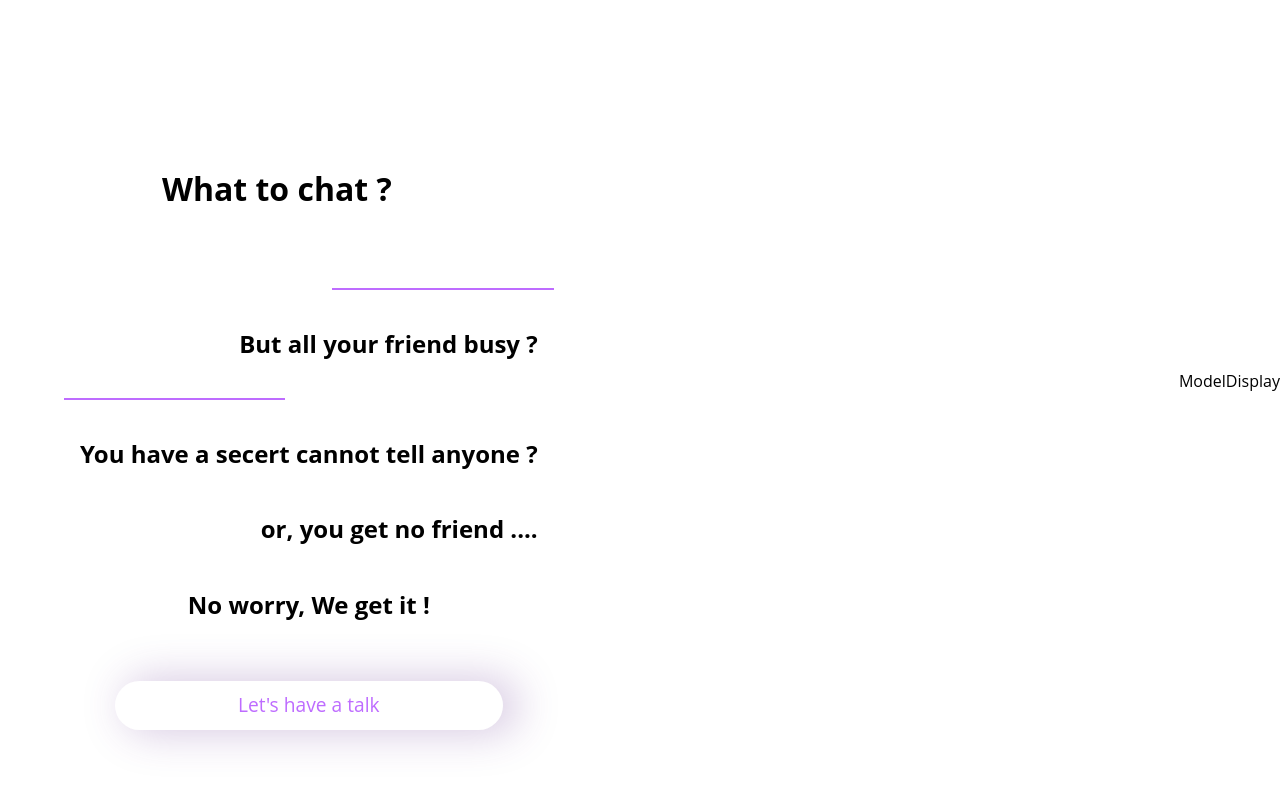
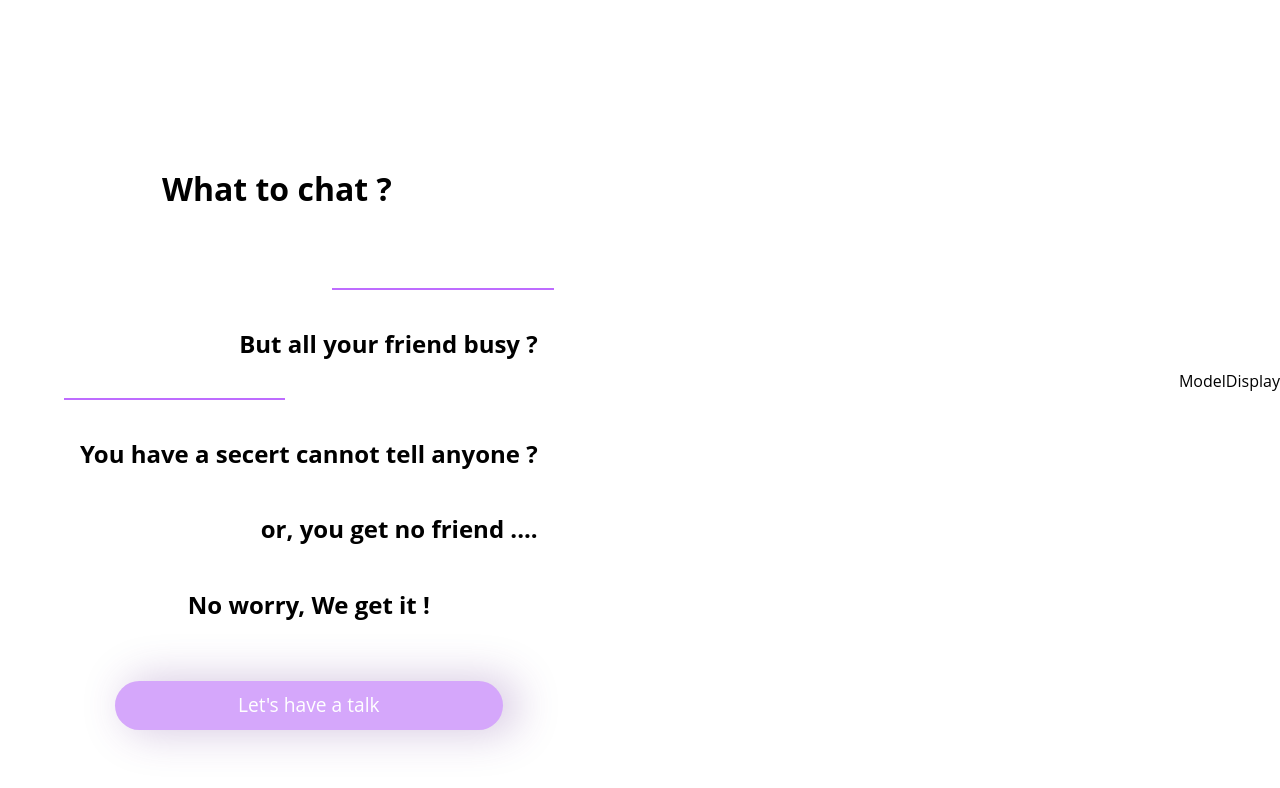
Before and after one commit to xli52/something.ai, a React (Create React App) app in the folder client/: page / in a window 1280 px wide. In both pictures the pointer is over the button "Let's have a talk". Shown: the part 124-912 px from the top of the page. Built offline with nearby package versions, Linux system fonts and the light colour scheme; no server answers.

Commit message:
add intro button hover effect

```diff
--- a/client/src/components/home/syles.scss
+++ b/client/src/components/home/syles.scss
@@ -43,13 +43,18 @@
     .btn {
       font-size: 1.2em;
       color: #be6cff;
-      background: #ffffff;
+      background: none;
       border: none;
       box-shadow: 12px 0px 41px 4px rgba(101, 49, 142, 0.25);
       border-radius: 2em;
       padding: 0.7em 1em;
       margin: 2em auto;
       width: 70%;
+      transition: 0.5s;
+    }
+    .btn:hover {
+      background-color: #d5a7fb;
+      color: #ffffff;
     }
   }
 }
```
